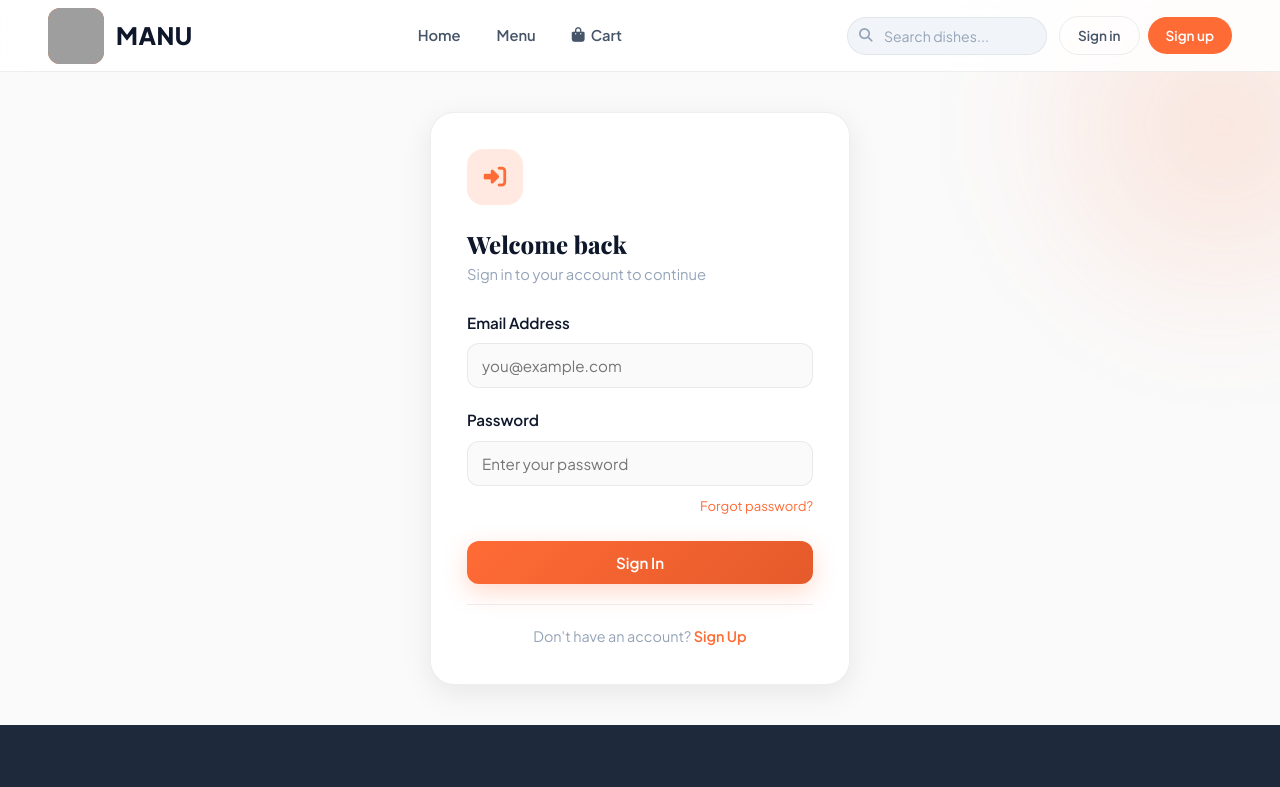
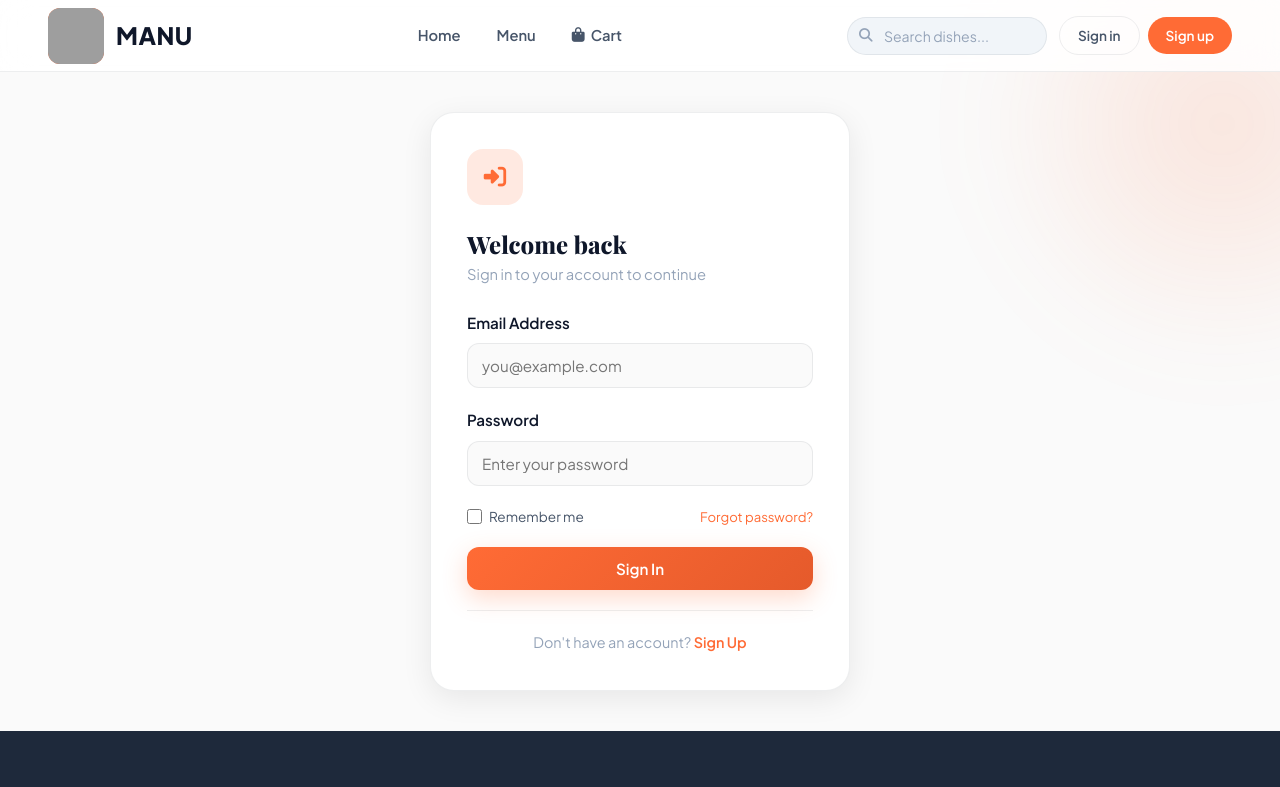
Before and after one commit to GotiHarshil/food-vendor-ecommerce, a React (Vite) app in the folder client/: page /login in a window 1280 px wide. Shown: the top 787 px of the page. Built offline with nearby package versions, Linux system fonts and the light colour scheme; no server answers; grey boxes are pictures that could not be loaded.

Commit message:
feat: add "Remember me" checkbox to login
Checked: session cookie persists 30 days. Unchecked: cookie expires
when the browser closes (session-only).

```diff
--- a/client/src/pages/Auth.css
+++ b/client/src/pages/Auth.css
@@ -99,6 +99,30 @@
   background: var(--surface);
   color: var(--text-muted);
   cursor: not-allowed;
+}
+
+.remember-me-row {
+  display: flex;
+  align-items: center;
+  justify-content: space-between;
+  margin-bottom: 16px;
+}
+
+.remember-me-label {
+  display: flex;
+  align-items: center;
+  gap: 7px;
+  font-size: 0.85rem;
+  color: var(--text-secondary);
+  cursor: pointer;
+  user-select: none;
+}
+
+.remember-me-label input[type="checkbox"] {
+  width: 15px;
+  height: 15px;
+  accent-color: var(--primary);
+  cursor: pointer;
 }
 
 .btn-primary {
--- a/client/src/pages/Login.jsx
+++ b/client/src/pages/Login.jsx
@@ -5,6 +5,7 @@ import "./Auth.css";
 export default function Login() {
   const [email, setEmail] = useState("");
   const [password, setPassword] = useState("");
+  const [rememberMe, setRememberMe] = useState(false);
   const [error, setError] = useState("");
   const [loading, setLoading] = useState(false);
   const navigate = useNavigate();
@@ -18,7 +19,7 @@ export default function Login() {
       const response = await fetch("/api/user/login", {
         method: "POST",
         headers: { "Content-Type": "application/json" },
-        body: JSON.stringify({ email, password }),
+        body: JSON.stringify({ email, password, rememberMe }),
         credentials: "include",
       });
 
@@ -77,11 +78,21 @@ export default function Login() {
               required
               disabled={loading}
             />
-            <div style={{ textAlign: "right", marginTop: "6px" }}>
-              <Link to="/forgot-password" style={{ fontSize: "0.82rem", color: "var(--primary)", textDecoration: "none" }}>
-                Forgot password?
-              </Link>
-            </div>
+          </div>
+
+          <div className="remember-me-row">
+            <label className="remember-me-label">
+              <input
+                type="checkbox"
+                checked={rememberMe}
+                onChange={(e) => setRememberMe(e.target.checked)}
+                disabled={loading}
+              />
+              Remember me
+            </label>
+            <Link to="/forgot-password" style={{ fontSize: "0.82rem", color: "var(--primary)", textDecoration: "none" }}>
+              Forgot password?
+            </Link>
           </div>
 
           <button type="submit" className="btn-primary" disabled={loading}>
```
Also changed, not shown: 1 other file (tests, documents, lock files or other folders).
